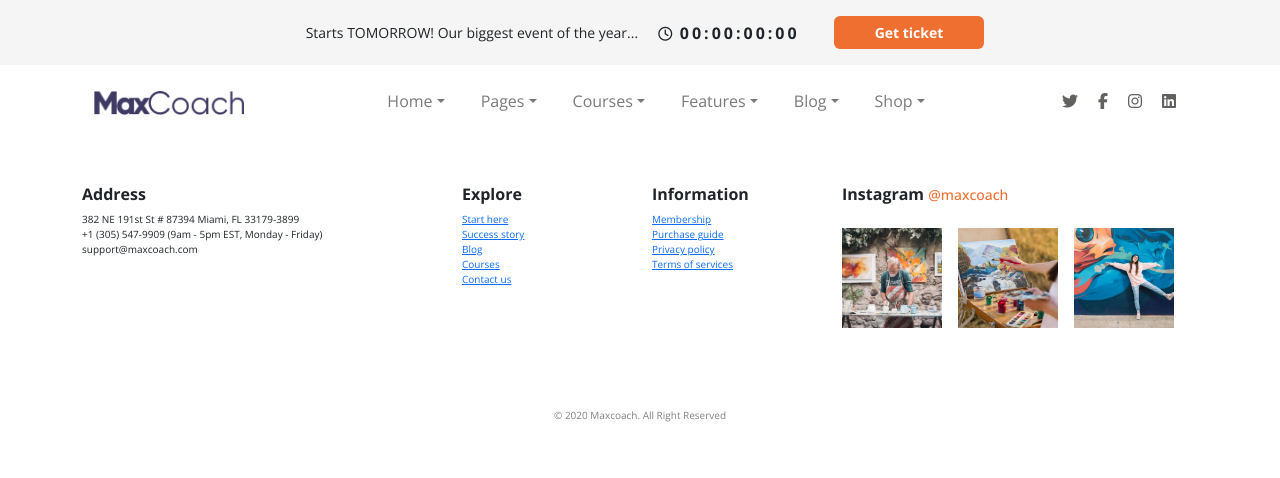
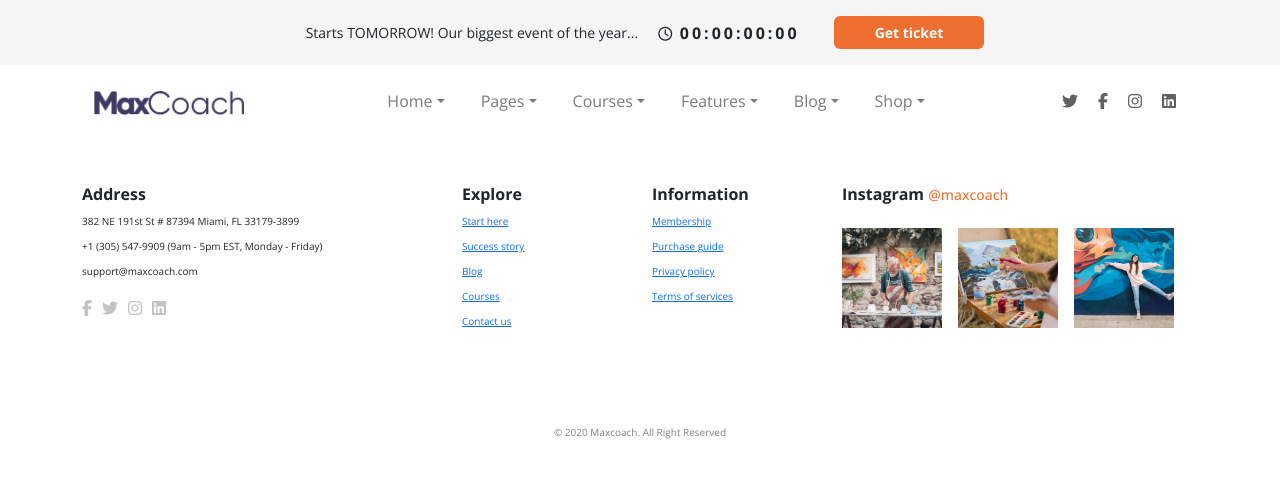
Before and after one commit to Corfaya/proj-html-vuejs, a Vue app: page / in a window 1280 px wide. Shown: the top 478 px of the page. Built offline with nearby package versions, Linux system fonts and the light colour scheme; a web font is replaced by a local one.

Commit message:
[UPD] Social icons' list closed in a component and created with v-for on object-array "socials"

```diff
--- a/src/components/Footer.vue
+++ b/src/components/Footer.vue
@@ -1,6 +1,15 @@
 <script>
+import Socials from './partials/Socials.vue';
+import { socials } from '../data/arrays';
 export default {
-
+    components: {
+        Socials
+    },
+    data() {
+        return {
+            socials
+        }
+    },
 }
 </script>
 
@@ -15,6 +24,9 @@ export default {
                     <li>+1 (305) 547-9909 (9am - 5pm EST, Monday - Friday)</li>
                     <li>support@maxcoach.com</li>
                 </ul>
+                <div class="d-none d-lg-flex" role="search">
+                    <Socials v-for="(soc, i) in socials" :key="`s-${i}`" :socialIcon="soc"/>
+                  </div>
             </div>
             <div class="col-2">
                 <h6 class="fw-bold">Explore</h6>
@@ -37,7 +49,7 @@ export default {
             </div>
             <div class="col-4">
                 <h6 class="fw-bold">Instagram <span>@maxcoach</span></h6>
-                <div class="d-flex w mt-4">
+                <div class="d-flex mw-100px mt-4">
                     <img class="img-fluid" src="../assets/img/120084500_197897808368764_8114555493043279565_n.jpg" alt="">
                     <img class="img-fluid mx-3" src="../assets/img/120012142_177596140500760_8623485824101406058_n.jpg" alt="">
                     <img class="img-fluid" src="../assets/img/120099363_364334431619755_7198812647386067017_n.jpg" alt="">
@@ -66,9 +78,13 @@ h6 {
 
 ul {
     font-size: 10px;
+
+    li {
+        margin-top: 10px;
+    }
 }
 
-.w {
+.mw-100px {
     max-width: 100px;
 }
 
@@ -77,4 +93,9 @@ ul {
     color: #808080;
     padding: 80px 0;
 }
+
+i {
+    color: #c4c2c2;
+    margin: 5px 10px;
+  }
 </style>
--- /dev/null
+++ b/src/components/partials/Socials.vue
@@ -0,0 +1,15 @@
+<script>
+export default {
+    props: {
+        socialIcon: Object
+    }
+}
+
+</script>
+<template>
+    <i :class="['ms-0', socialIcon.class]">
+        <a :href="socialIcon.url"></a>
+    </i>
+</template>
+<style lang="scss">
+</style>
--- a/src/data/arrays.js
+++ b/src/data/arrays.js
@@ -37,4 +37,23 @@ const listItems = [
     }
 ]
 
-export { listItems }
+const socials = [
+    {
+        url: "https://www.facebook.com/",
+    class: "fa-brands fa-facebook-f"
+    },
+    {
+        url: "https://x.com/home",
+    class: "fa-brands fa-twitter"
+    },
+    {
+        url: "https://www.instagram.com/",
+    class: "fa-brands fa-instagram"
+    },
+    {
+        url: "https://www.linkedin.com/",
+    class: "fa-brands fa-linkedin"
+    },
+]
+
+export { listItems, socials }
```
